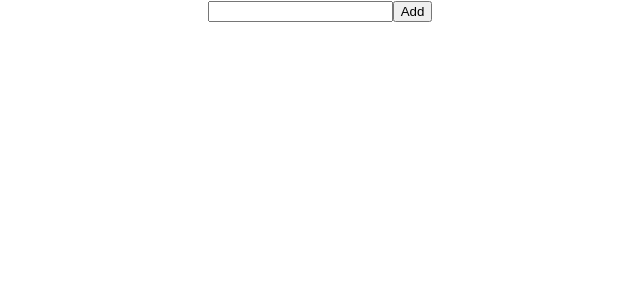
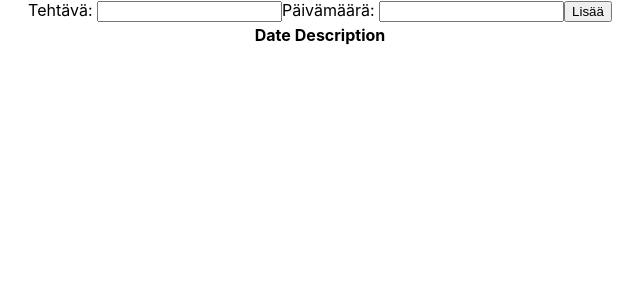
Before and after one commit to aapokiljunen/Todo-app, a React (Create React App) app: page / in a window 1280 px wide. Shown: the top 300 px of the page, without its empty margins (320-963 px from the left). Built offline with nearby package versions, Linux system fonts and the light colour scheme.

Commit message:
date-lisätty, tehtävä 1

```diff
--- a/src/components/TodoList.js
+++ b/src/components/TodoList.js
@@ -1,25 +1,27 @@
 import React from "react";
 import { useState } from "react";
+import TodoTable from './TodoTable';
 
 function TodoList() {
 
-    const [desc, setDesc] = useState('');
+    const [todoLine, setTodoLine] = useState({ desc: '', date: '' });
     const [todos, setTodos] = useState([]);
 
     const inputChanged = (event) => {
-        setDesc(event.target.value);
+        setTodoLine({...todoLine, [event.target.name]: event.target.value });
+        console.log(todos);
     }
     const addTodo = () => {
-        setTodos([...todos, desc]);
+        setTodos([...todos, todoLine]);
+        console.log(todos);
     }
 
     return (
         <div>
-            <input type="text" onChange={inputChanged} value={desc} />
-            <button onClick={addTodo}>Add</button>
-            <table><tbody>
-                {todos.map((todo, index) => <tr key={index}><td>{todo}</td></tr>)}
-            </tbody></table>
+            Tehtävä: <input type="text" name="date" onChange={inputChanged} value={todoLine.date} />
+            Päivämäärä: <input type="text" name="desc" onChange={inputChanged} value={todoLine.desc} />
+            <button onClick={addTodo}>Lisää</button>
+            <TodoTable todos={todos} />
         </div>
     );
 }
--- /dev/null
+++ b/src/components/TodoTable.js
@@ -0,0 +1,15 @@
+import React from "react";
+
+function TodoTable(props) {
+    return (
+        <div>
+            <table><tbody>
+                <tr><th>Date</th><th>Description</th></tr>
+                {props.todos.map((item, index) => <tr key={index}>
+                    <td>{item.date}</td><td>{item.desc}</td></tr>)}
+            </tbody></table>
+        </div>
+    )
+}
+
+export default TodoTable;
```
